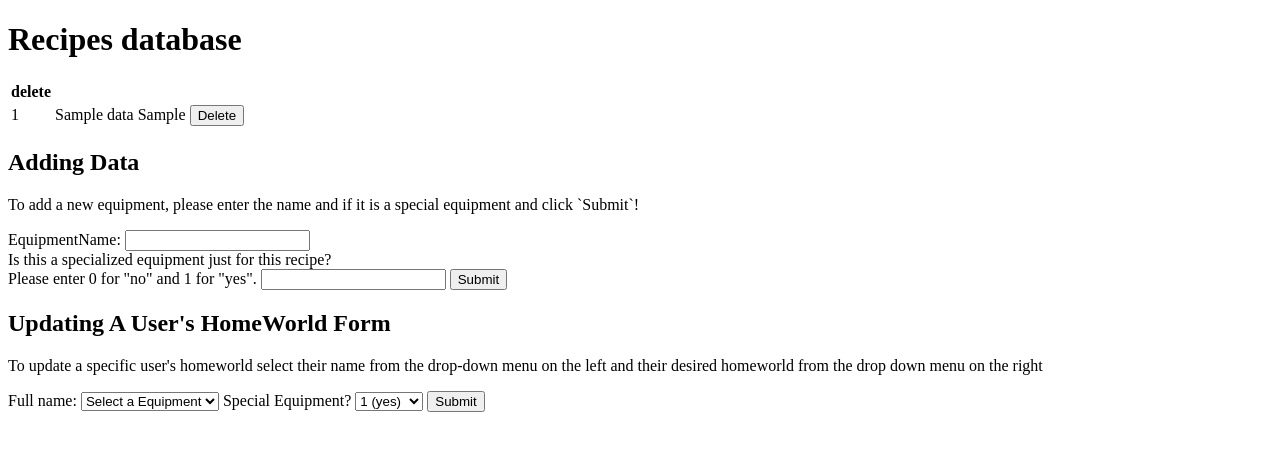
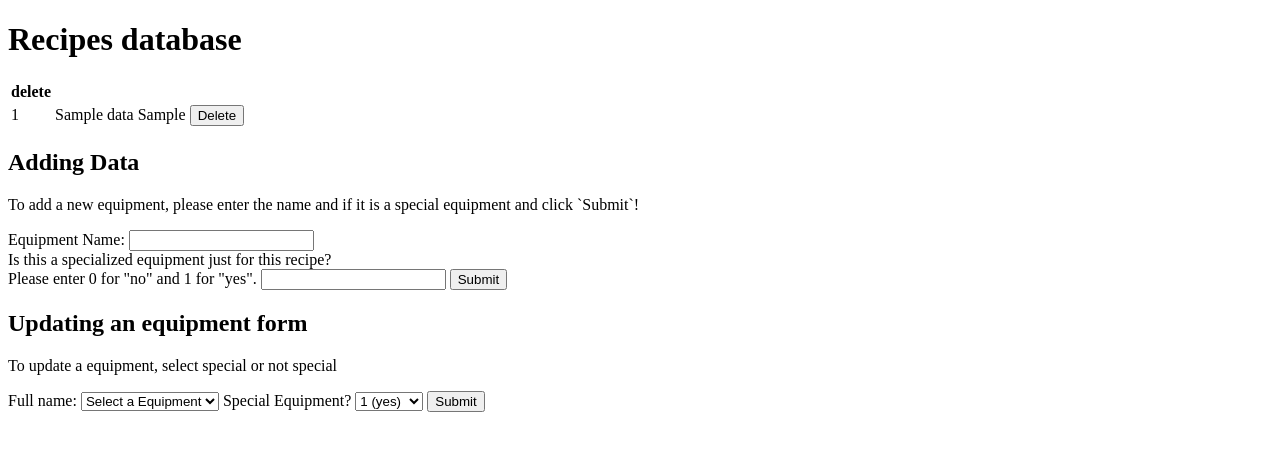
Before and after one commit to victoriacliu/browse_recipes, a Node server app: template views/index.hbs in a window 1280 px wide. Shown: the top 451 px of the page. Run offline with Node 20, Linux system fonts and the light colour scheme; the template is opened without the code that fills it: most values are stand-ins (such as "Sample title", 1, 10 or a date in 2020); some libraries are stand-ins or nearby versions.

Commit message:
fixed forms

```diff
--- a/views/index.hbs
+++ b/views/index.hbs
@@ -45,7 +45,7 @@
 <h2>Adding Data </h2>
 <p>To add a new equipment, please enter the name and if it is a special equipment and click `Submit`!</p>
 <form id="add-equipment-form" method="POST" action="/add-equipment-form">
-    <label for="input-equipmentName">EquipmentName: </label>
+    <label for="input-equipmentName">Equipment Name: </label>
     <input type="text" name="input-equipmentName" id="input-equipmentName"> <br />
 
     <label for="input-specialEquipment">Is this a specialized equipment just for this recipe? <br /> Please enter 0
@@ -56,9 +56,8 @@
 </form>
 
 
-<h2>Updating A User's HomeWorld Form</h2>
-<p>To update a specific user's homeworld select their name from the drop-down menu on the left and their desired
-    homeworld from the drop down menu on the right</p>
+<h2>Updating an equipment form</h2>
+<p>To update a equipment, select special or not special</p>
 <form id="update-equipment-form-ajax">
 
     <label for="input-equipmentName">Full name: </label>
```
